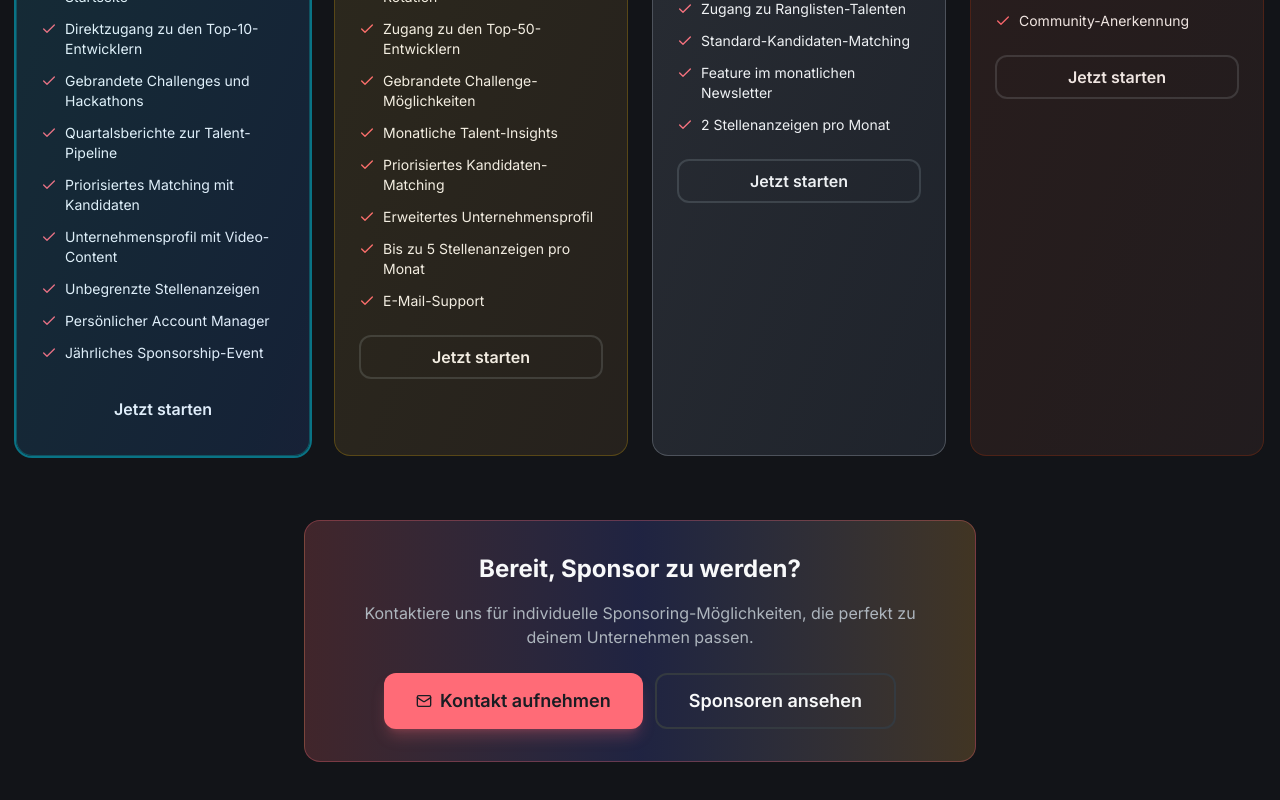
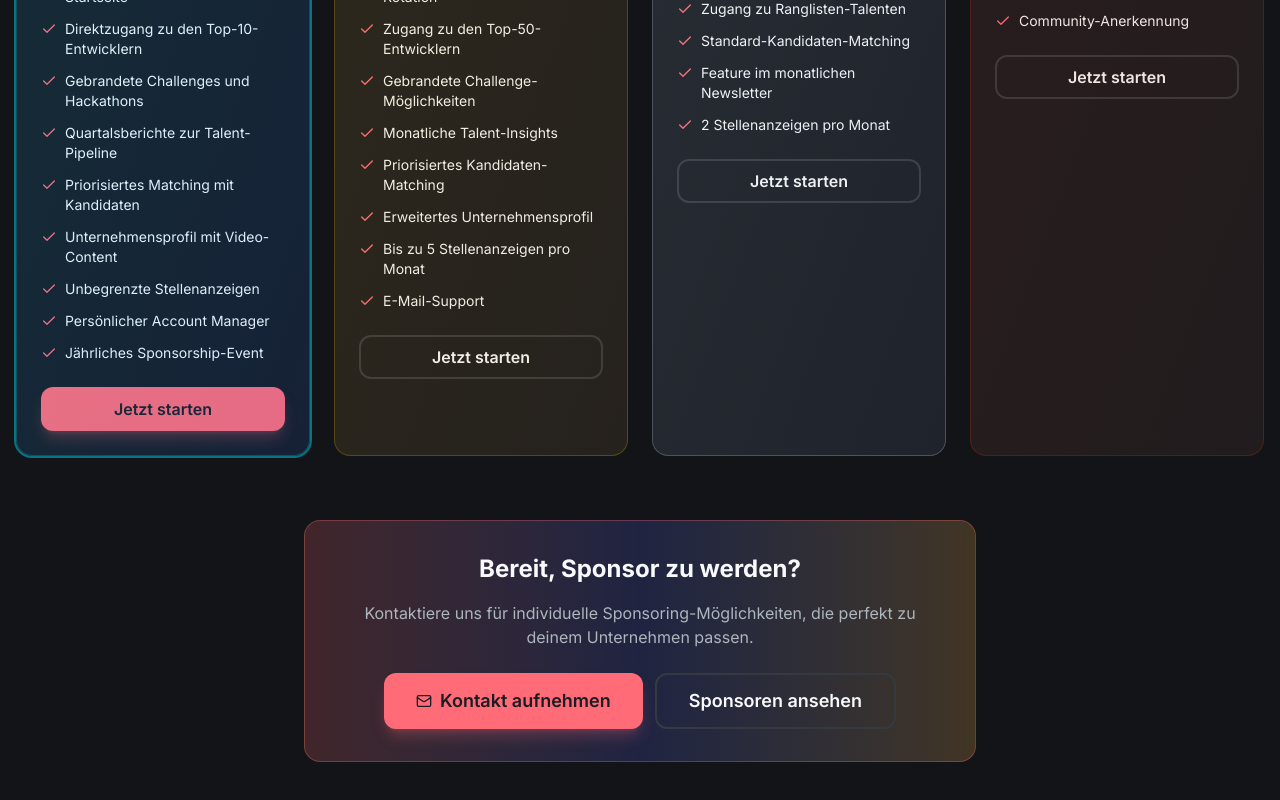
Before and after one commit to thimofejzapko67/Teenager-Lernen-KI, a Next.js app: page /sponsors/tiers in a window 1280 px wide. Shown: the part 820-1620 px from the top of the page. Built offline with nearby package versions, Linux system fonts and the light colour scheme.

Commit message:
fix: add 'default' variant to Button component
- Added 'default' as an alias for 'primary' variant
- This fixes type errors in sponsors/tiers/page.tsx

Co-Authored-By: Claude Sonnet 4.6 <noreply@anthropic.com>

```diff
--- a/components/ui/button.tsx
+++ b/components/ui/button.tsx
@@ -2,7 +2,7 @@ import * as React from "react"
 import { cn } from "@/lib/utils"
 
 export interface ButtonProps extends React.ButtonHTMLAttributes<HTMLButtonElement> {
-  variant?: "primary" | "secondary" | "ghost" | "outline"
+  variant?: "default" | "primary" | "secondary" | "ghost" | "outline"
   size?: "sm" | "md" | "lg"
   asChild?: boolean
 }
@@ -12,7 +12,7 @@ const Button = React.forwardRef<HTMLButtonElement, ButtonProps>(
   const buttonClasses = cn(
     "inline-flex items-center justify-center rounded-xl font-semibold transition-all duration-300 focus-visible:outline-none focus-visible:ring-2 focus-visible:ring-ring disabled:pointer-events-none disabled:opacity-50",
     {
-      "bg-primary text-primary-foreground hover:opacity-90 shadow-lg shadow-primary/25": variant === "primary",
+      "bg-primary text-primary-foreground hover:opacity-90 shadow-lg shadow-primary/25": variant === "primary" || variant === "default",
       "bg-secondary text-secondary-foreground hover:opacity-90 shadow-lg shadow-secondary/25": variant === "secondary",
       "hover:bg-muted": variant === "ghost",
       "border-2 border-border bg-transparent hover:border-primary hover:text-primary": variant === "outline",
```
